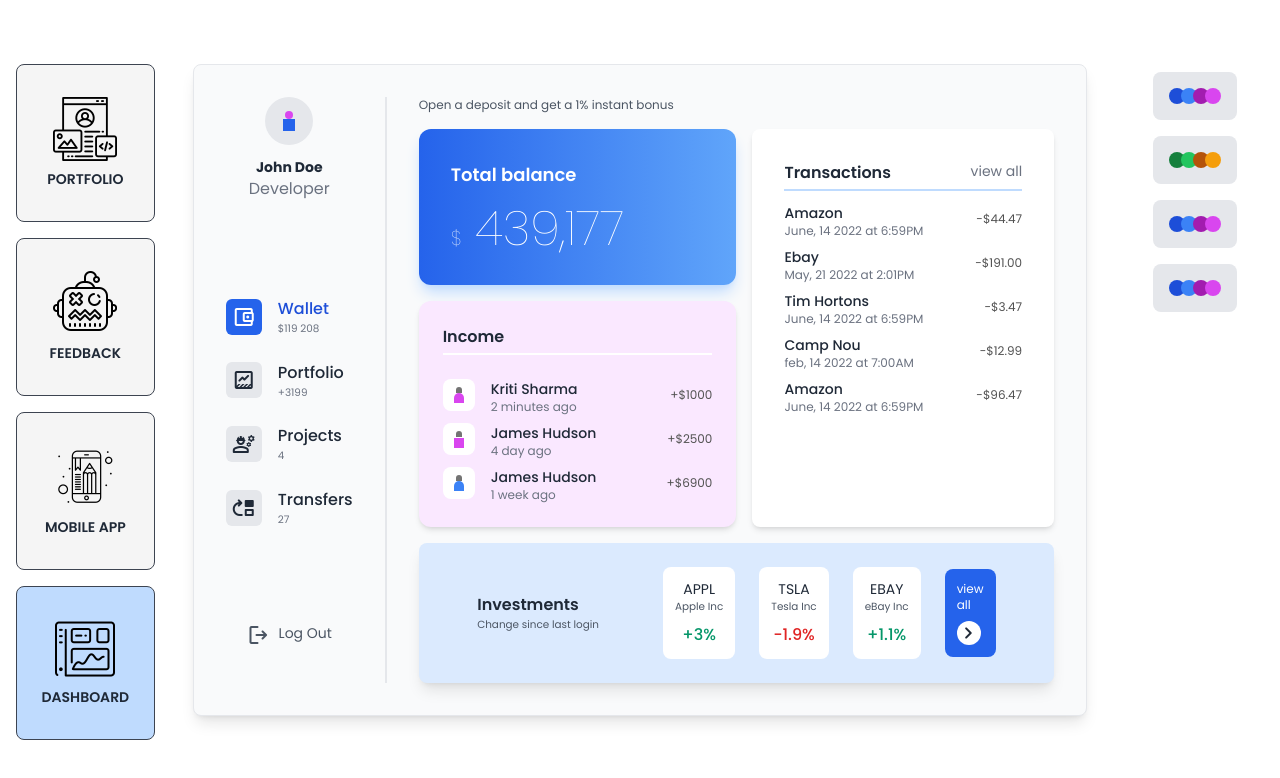
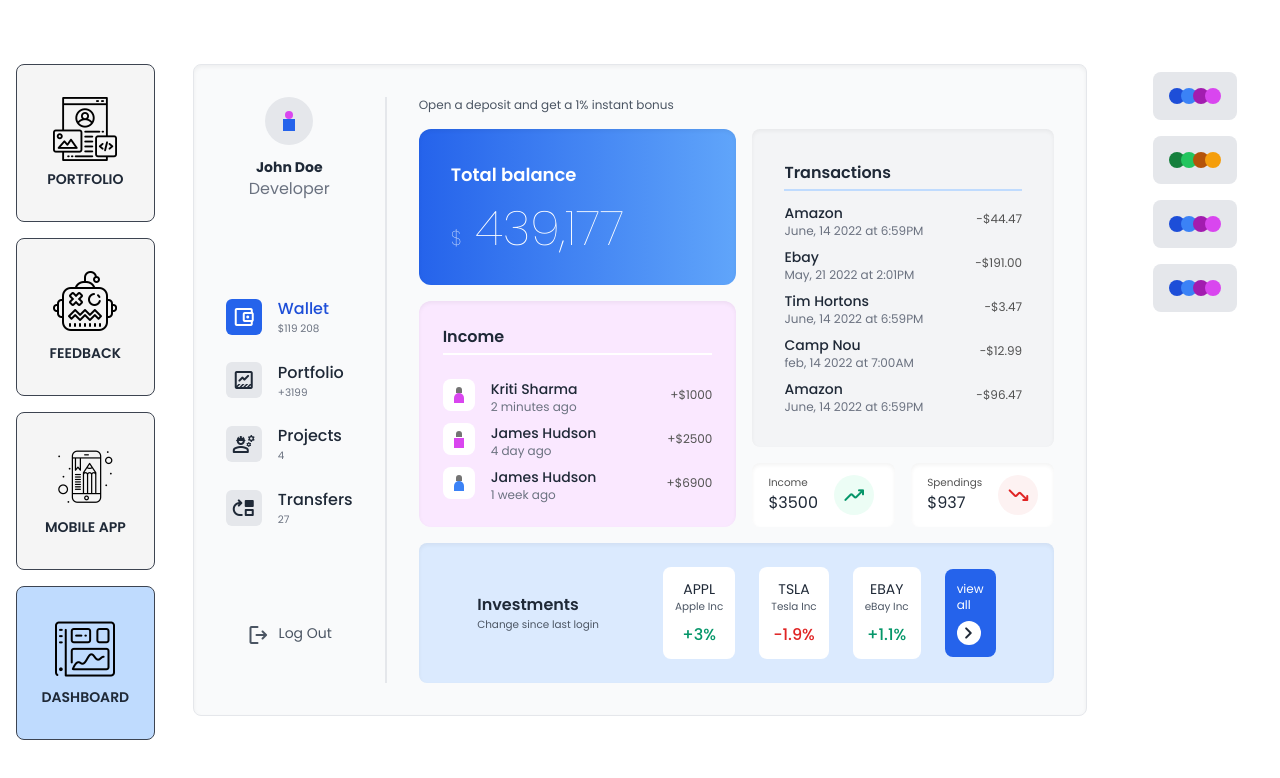
Before and after one commit to puneet-sarhali/palette, an Angular app: page / in a window 1280 px wide. Shown: the top 778 px of the page. Built offline with nearby package versions, Linux system fonts and the light colour scheme.

Commit message:
fix dash shadows

```diff
--- a/src/app/views/lg-dashboard/lg-dashboard.component.html
+++ b/src/app/views/lg-dashboard/lg-dashboard.component.html
@@ -1,4 +1,4 @@
-<div class="bg-gray-50 border p-8 flex text-gray-800 rounded-lg shadow-lg">
+<div class="bg-gray-50 border p-8 flex text-gray-800 rounded-lg shadow-inner">
     <div class="border-r-2 pr-8">
         <!-- <div class="mb-12 flex items-center">
             <img class="mr-2" src="../../../assets/react.png" alt="" width="40" height="40">
@@ -74,13 +74,13 @@
         <div>
             <p class="text-gray-600 text-xs">Open a deposit and get a 1% instant bonus</p>
             <div
-                class="shadow-lg shadow-my-primary-200 flex p-8 pr-[7rem] mt-4 bg-gradient-to-r from-my-primary-600 to-my-primary-400 rounded-xl">
+                class="shadow-inner flex p-8 pr-[7rem] mt-4 bg-gradient-to-r from-my-primary-600 to-my-primary-400 rounded-xl">
                 <div>
                     <h3 class="font-semibold text-lg text-white">Total balance</h3>
                     <p class="text-5xl font-thin mt-4 text-white"> <span class="text-xl">$</span> 439,177</p>
                 </div>
             </div>
-            <div class="mt-4 p-6 bg-my-accent-100 rounded-xl shadow-md">
+            <div class="mt-4 p-6 bg-my-accent-100 rounded-xl shadow-inner">
                 <h3 class="font-semibold border-b-2 border-white pb-1">Income</h3>
                 <ul class="mt-6 space-y-2">
                     <li class="flex">
@@ -128,11 +128,11 @@
                 </ul>
             </div>
         </div>
-
-        <div class="p-8 bg-white rounded-lg ml-4 shadow-md mt-8">
+        <div>
+            <div class="p-8 bg-gray-100 rounded-lg ml-4 shadow-inner mt-8">
                 <div class="flex border-b-2 border-my-primary-200 pb-1">
                     <h3 class="font-semibold">Transactions</h3>
-                <p class="ml-auto text-gray-500 text-sm">view all</p>
+                    <!-- <p class="ml-auto text-gray-500 text-xs text-end">view all</p> -->
                 </div>
                 <ul class="mt-3 space-y-2">
                     <li class="flex">
@@ -172,8 +172,29 @@
                     </li>
                 </ul>
             </div>
+            <div class="flex gap-4 ml-4 mt-4">
+                <div class="flex px-4 py-3 bg-white rounded-lg shadow-inner w-full h-min items-center">
+                    <div class="mr-4">
+                        <h4 class="text-my-gray-600 text-xxs">Income</h4>
+                        <p>$3500</p>
+                    </div>
+                    <span class="material-symbols-rounded text-my-confirm-700 p-2 rounded-full bg-my-confirm-100">
+                        trending_up
+                    </span>
+                </div>
+                <div class="flex px-4 py-3 bg-white rounded-lg shadow-inner w-full h-min items-center">
+                    <div class="mr-4">
+                        <h4 class="text-my-gray-600 text-xxs">Spendings</h4>
+                        <p>$937</p>
+                    </div>
+                    <span class="material-symbols-rounded text-my-error-700 p-2 rounded-full bg-my-error-100">
+                        trending_down
+                    </span>
+                </div>
+            </div>
+        </div>
 
-        <div class="p-6 mt-4 bg-my-primary-100 rounded-lg col-span-2 flex justify-center items-center shadow-lg">
+        <div class="p-6 mt-4 bg-my-primary-100 rounded-lg col-span-2 flex justify-center items-center shadow-inner">
             <div class="mr-16">
                 <h2 class="font-semibold">Investments</h2>
                 <p class="text-xxs text-gray-600">Change since last login</p>
```
Lines whose indentation alone changed are shown as unchanged.
